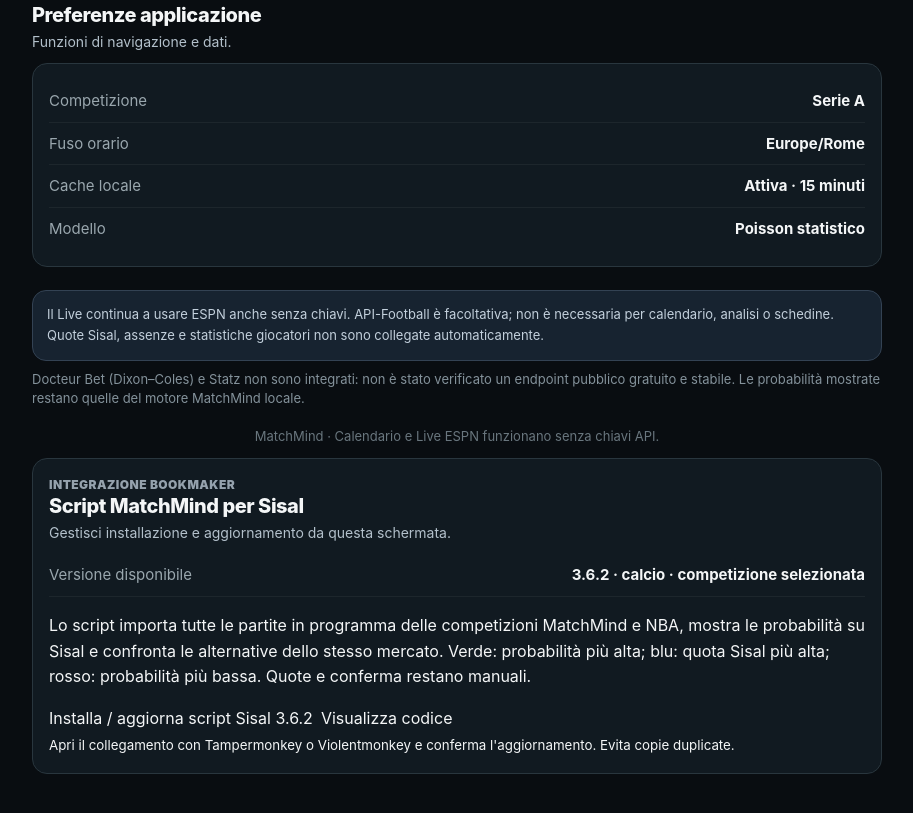
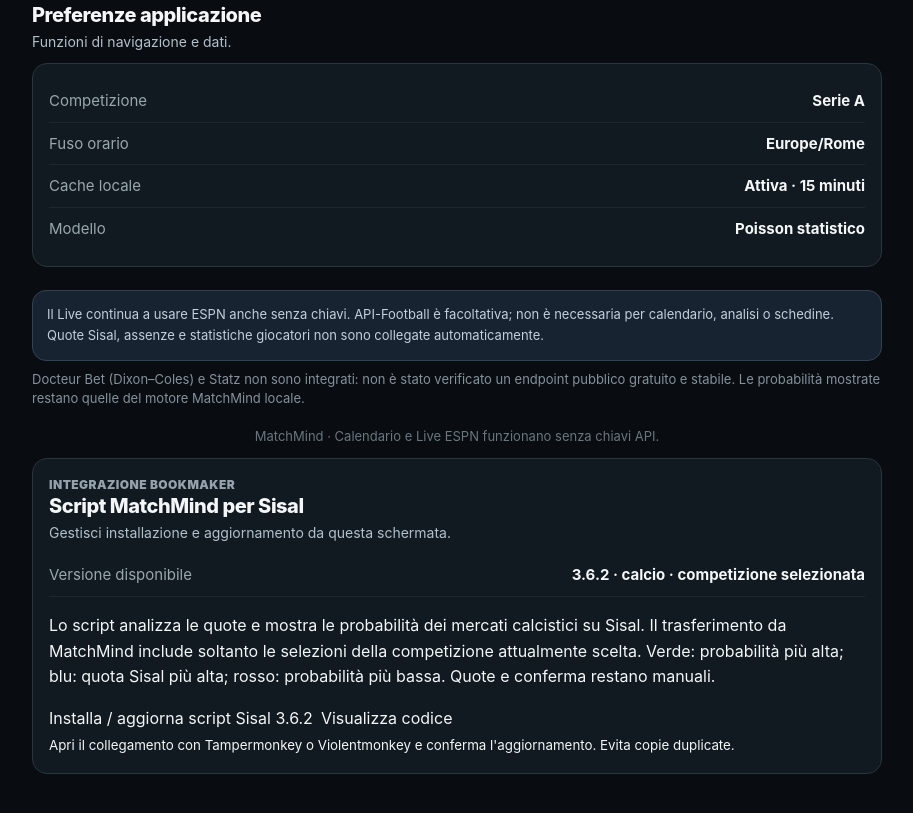
Before and after one commit to Sonostevecazzo/MatchMind, a plain HTML site: page mobile/settings.html in a window 1280 px wide. Shown: the part 736-1549 px from the top of the page, without its empty margins (183-1096 px from the left). Drawn offline with Linux system fonts and the light colour scheme; no server answers.

Commit message:
Clarify football-only Sisal handoff in settings

```diff
--- a/mobile/settings.html
+++ b/mobile/settings.html
@@ -7,7 +7,7 @@
 <div class="notice">Il Live continua a usare ESPN anche senza chiavi. API-Football è facoltativa; non è necessaria per calendario, analisi o schedine. Quote Sisal, assenze e statistiche giocatori non sono collegate automaticamente.</div><div class="status-line" id="globalStatus" aria-live="polite"></div><footer class="site-footer">MatchMind · Calendario e Live ESPN funzionano senza chiavi API.</footer><section class="section panel panel-pad">
  <div class="section-head"><div><div class="eyebrow">INTEGRAZIONE BOOKMAKER</div><h2>Script MatchMind per Sisal</h2><p>Gestisci installazione e aggiornamento da questa schermata.</p></div></div>
  <div class="data-row"><span>Versione disponibile</span><b>3.6.2 · calcio · competizione selezionata</b></div>
- <p>Lo script importa tutte le partite in programma delle competizioni MatchMind e NBA, mostra le probabilità su Sisal e confronta le alternative dello stesso mercato. Verde: probabilità più alta; blu: quota Sisal più alta; rosso: probabilità più bassa. Quote e conferma restano manuali.</p>
+ <p>Lo script analizza le quote e mostra le probabilità dei mercati calcistici su Sisal. Il trasferimento da MatchMind include soltanto le selezioni della competizione attualmente scelta. Verde: probabilità più alta; blu: quota Sisal più alta; rosso: probabilità più bassa. Quote e conferma restano manuali.</p>
  <div class="settings-actions"><a class="button primary" href="https://raw.githubusercontent.com/Sonostevecazzo/MatchMind/main/mobile/scripts/sisal-matchmind.user.js" target="_blank" rel="noopener noreferrer">Installa / aggiorna script Sisal 3.6.2</a><a class="button secondary" href="https://github.com/Sonostevecazzo/MatchMind/blob/main/mobile/scripts/sisal-matchmind.user.js" target="_blank" rel="noopener noreferrer">Visualizza codice</a></div>
  <small>Apri il collegamento con Tampermonkey o Violentmonkey e conferma l'aggiornamento. Evita copie duplicate.</small>
 </section>
```
